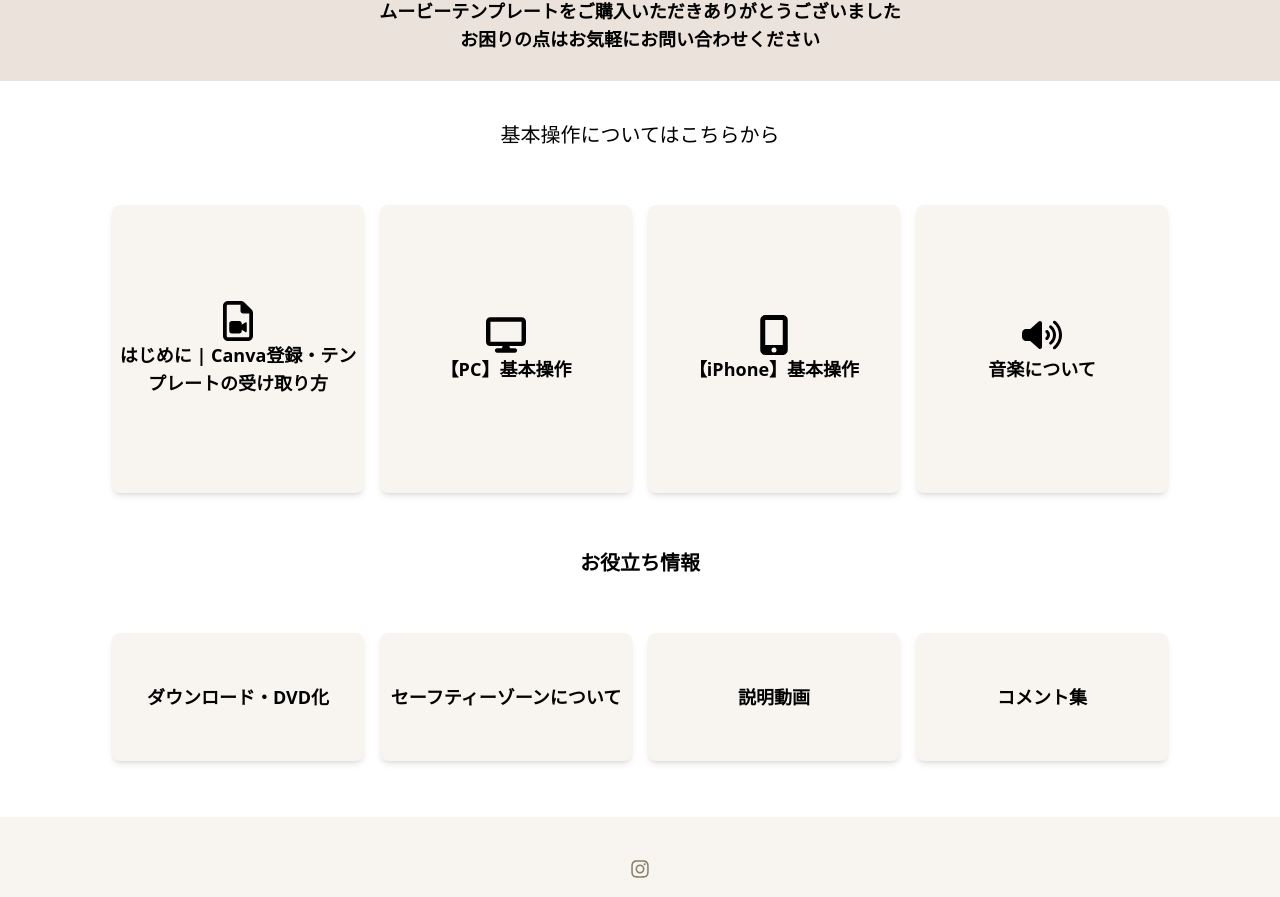
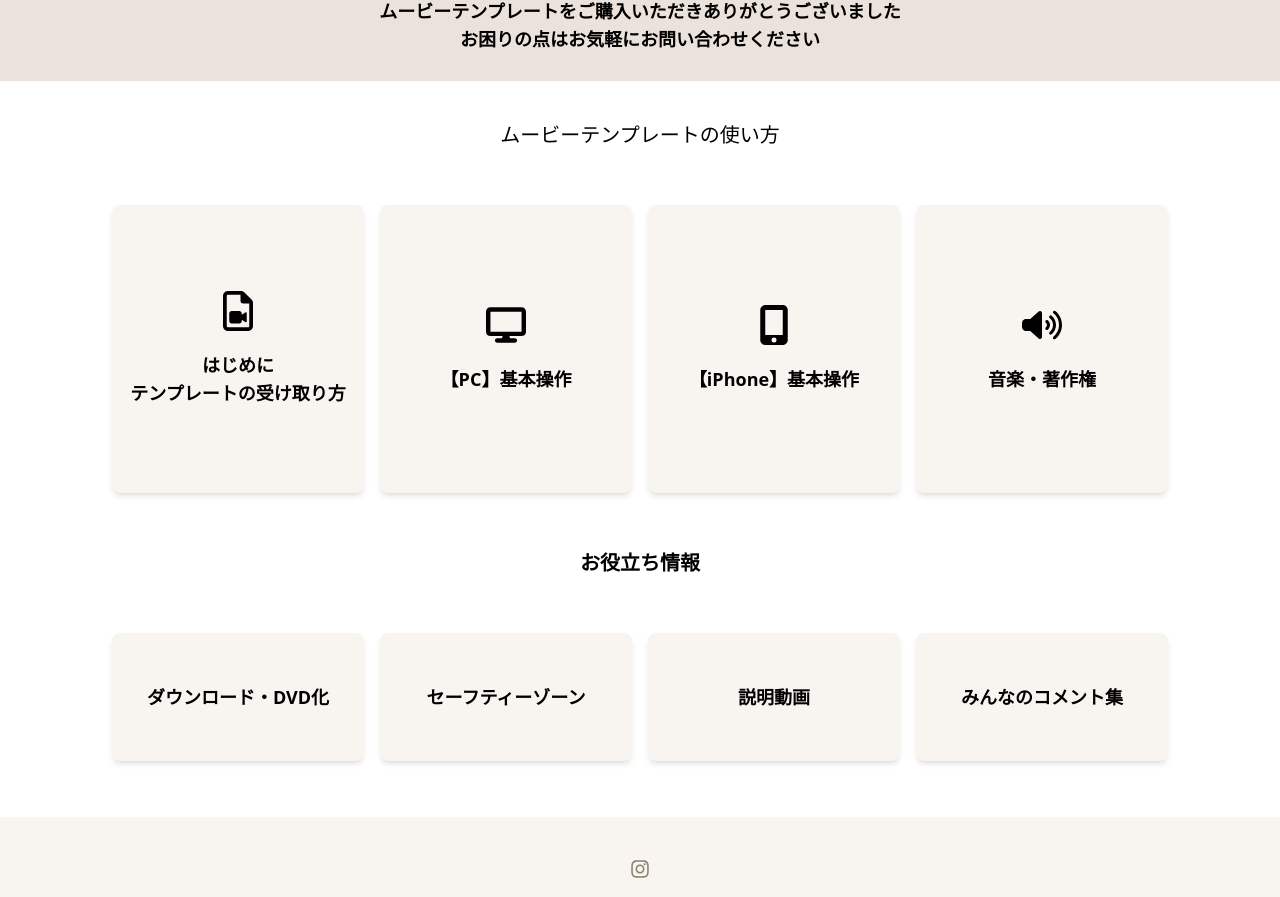
Before and after one commit to garrettomi/omidesigns-instructions, a React (Vite) app: page / in a window 1280 px wide. Shown: the part 319-1216 px from the top of the page. Built offline with nearby package versions, Linux system fonts and the light colour scheme; a web font is replaced by a local one.

Commit message:
Fix: Home page fixes

```diff
--- a/src/components/layout/IconCardContainer.jsx
+++ b/src/components/layout/IconCardContainer.jsx
@@ -12,7 +12,13 @@ export default function IconCardContainer ({ iconCards }) {
             <div>
               {card.icon}
             </div>
+            <div className="mt-5">
               <p className="text-center text-lg font-semibold">{card.title}</p>
+            </div>
+            {card.titleLineTwo &&
+            <div>
+              <p className="text-center text-lg font-semibold">{card.titleLineTwo}</p>
+            </div> }
           </a>
         ))}
       </div>
--- a/src/main.jsx
+++ b/src/main.jsx
@@ -44,7 +44,7 @@ const router = createBrowserRouter([
     errorElement: <Error />,
   },
   {
-    path:"/セーフティーゾーンについて",
+    path:"/セーフティーゾーン",
     element: <SafetyZone />,
     errorElement: <Error />,
   },
@@ -54,7 +54,7 @@ const router = createBrowserRouter([
     errorElement: <Error />,
   },
   {
-    path:"/音楽について",
+    path:"/音楽",
     element: <Ongaku />,
     errorElement: <Error />,
   },
@@ -64,7 +64,7 @@ const router = createBrowserRouter([
     errorElement: <Error />,
   },
   {
-    path:"/コメント集",
+    path:"/みんなのコメント集",
     element: <Comment />,
     errorElement: <Error />,
   },
--- a/src/pages/Home.jsx
+++ b/src/pages/Home.jsx
@@ -10,17 +10,26 @@ import { DesktopIcon, MobileIcon, MusicIcon, SlideShowIcon } from "../utils/SVGI
 function Home() {
 
   const iconCards = [
-    { title: "はじめに | Canva登録・テンプレートの受け取り方", url: "/はじめに", icon: <SlideShowIcon />},
+    {
+      title: "はじめに",
+      titleLineTwo: "テンプレートの受け取り方",
+      url: "/はじめに",
+      icon: <SlideShowIcon />
+    },
     { title: "【PC】基本操作", url: "/PC", icon: <DesktopIcon /> },
     { title: "【iPhone】基本操作", url: "/iPhone", icon: <MobileIcon /> },
-    { title: "音楽について", url: "/音楽について", icon: <MusicIcon /> }
+    {
+      title: "音楽・著作権",
+      url: "/音楽",
+      icon: <MusicIcon />
+    }
   ]
 
   const cards = [
     { title: "ダウンロード・DVD化", url: "/ダウンロード" },
-    { title: "セーフティーゾーンについて", url: "/セーフティーゾーンについて" },
+    { title: "セーフティーゾーン", url: "/セーフティーゾーン" },
     { title: "説明動画", url: "/説明動画" },
-    { title: "コメント集", url: "/コメント集" }
+    { title: "みんなのコメント集", url: "/みんなのコメント集" }
   ];
 
   return (
@@ -31,7 +40,7 @@ function Home() {
             secondSentence="お困りの点はお気軽にお問い合わせください"
           />
             <section className="homepage-gutters animate-fadeIn">
-              <h3 className="text-center text-xl mt-10 mb-10">基本操作についてはこちらから</h3>
+              <h3 className="text-center text-xl mt-10 mb-10">ムービーテンプレートの使い方</h3>
                 <IconCardContainer iconCards={iconCards} />
               <h3 className="text-center text-xl font-bold mt-10 mb-10">お役立ち情報</h3>
               <GridContainer cards={cards} />
```
